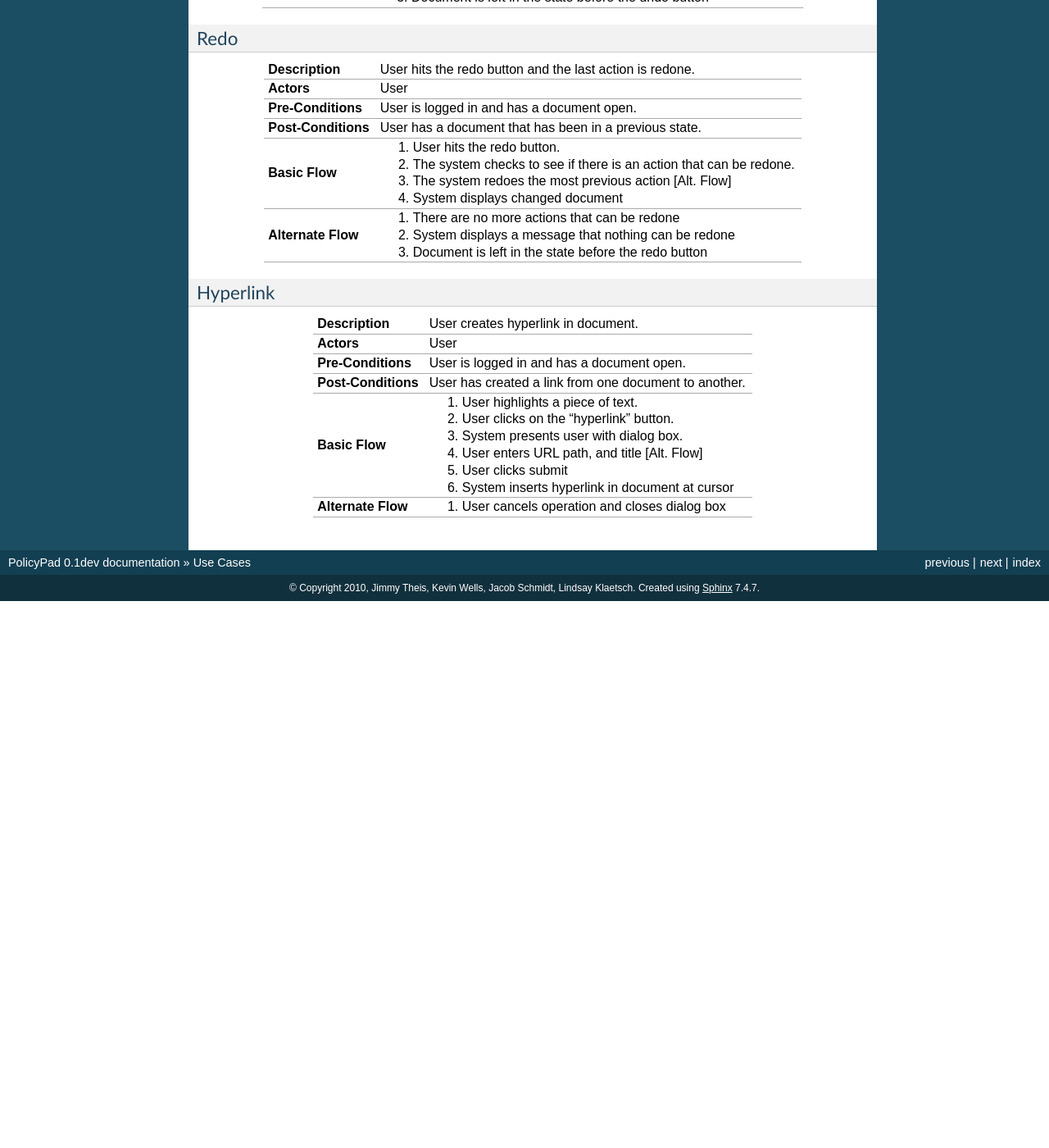
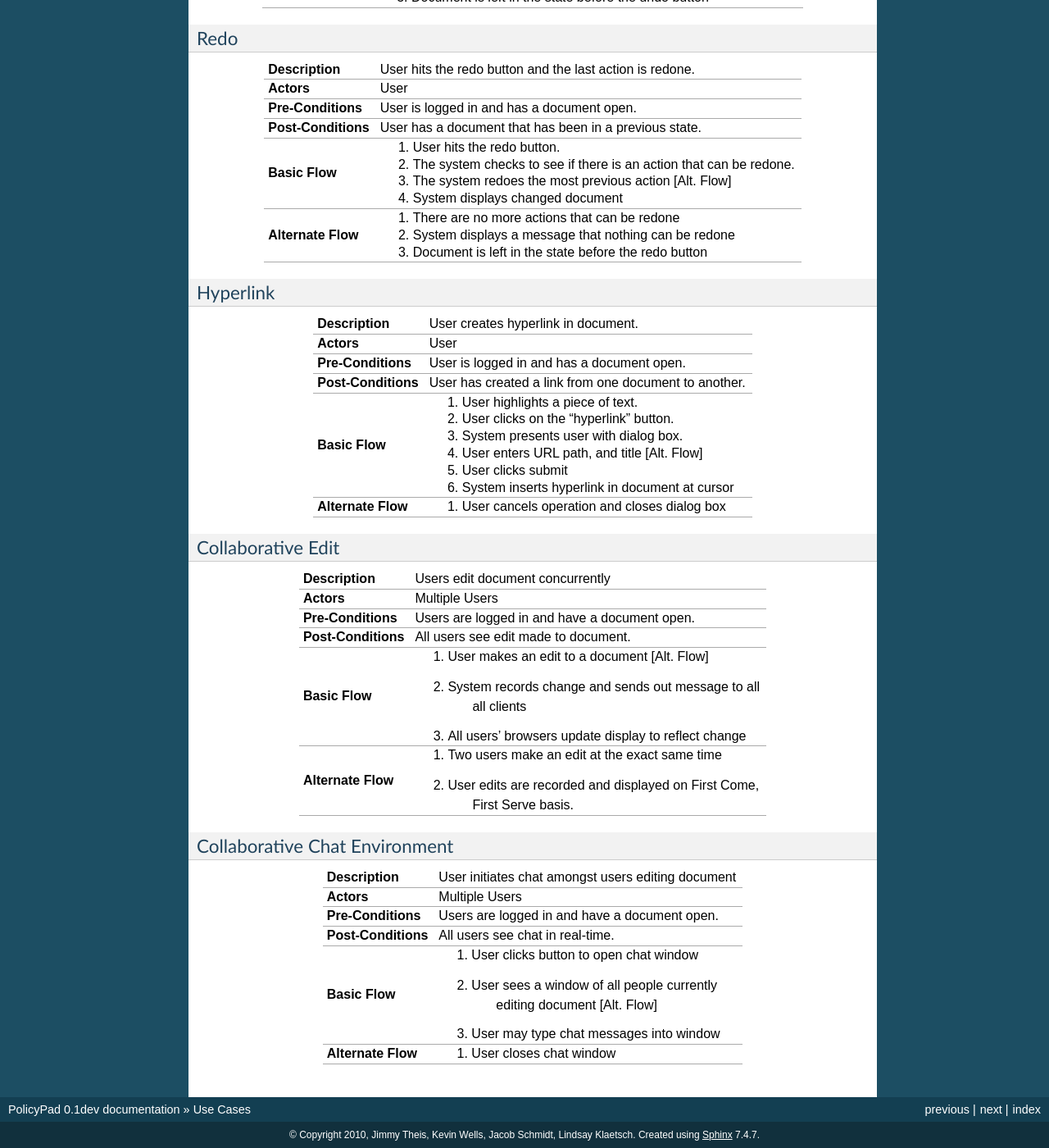
Before and after one commit to PolicyStat/PolicyPad, a Sphinx documentation site: the page built from doc/use-cases.rst, in a window 1280 px wide and 1400 px high, scrolled down 4251 px. Shown: the whole window at 82% size. Built offline with Sphinx 7.4.7, drawn with Linux system fonts in a browser that asks for light colours; before the commit the page ends 4984 px from its top, so only the background shows below that; some of the changed text lies outside the part shown.

Commit message:
Added enough use cases to satisfy feature table listing

```diff
--- a/doc/use-cases.rst
+++ b/doc/use-cases.rst
@@ -351,3 +351,43 @@ Hyperlink
 +---------------------+----------------------------------------------------------+
 | **Alternate Flow**  | 1. User cancels operation and closes dialog box          |
 +---------------------+----------------------------------------------------------+
+
+Collaborative Edit
+^^^^^^^^^^^^^^^^^^
++---------------------+----------------------------------------------------------+
+| **Description**     | Users edit document concurrently                         |
++---------------------+----------------------------------------------------------+
+| **Actors**          | Multiple Users                                           |
++---------------------+----------------------------------------------------------+
+| **Pre-Conditions**  | Users are logged in and have a document open.            |
++---------------------+----------------------------------------------------------+
+| **Post-Conditions** | All users see edit made to document.                     |
++---------------------+----------------------------------------------------------+
+| **Basic Flow**      | 1. User makes an edit to a document [Alt. Flow]          |
+|                     | 2. System records change and sends out message to all    |
+|                     |     all clients                                          |
+|                     | 3. All users' browsers update display to reflect change  |
++---------------------+----------------------------------------------------------+
+| **Alternate Flow**  | 1. Two users make an edit at the exact same time         |
+|                     | 2. User edits are recorded and displayed on First Come,  |
+|                     |     First Serve basis.                                   |
++---------------------+----------------------------------------------------------+
+
+Collaborative Chat Environment
+^^^^^^^^^^^^^^^^^^^^^^^^^^^^^^
++---------------------+----------------------------------------------------------+
+| **Description**     | User initiates chat amongst users editing document       |
++---------------------+----------------------------------------------------------+
+| **Actors**          | Multiple Users                                           |
++---------------------+----------------------------------------------------------+
+| **Pre-Conditions**  | Users are logged in and have a document open.            |
++---------------------+----------------------------------------------------------+
+| **Post-Conditions** | All users see chat in real-time.                         |
++---------------------+----------------------------------------------------------+
+| **Basic Flow**      | 1. User clicks button to open chat window                |
+|                     | 2. User sees a window of all people currently            |
+|                     |      editing document [Alt. Flow]                        |
+|                     | 3. User may type chat messages into window               |
++---------------------+----------------------------------------------------------+
+| **Alternate Flow**  | 1. User closes chat window                               |
++---------------------+----------------------------------------------------------+
```
